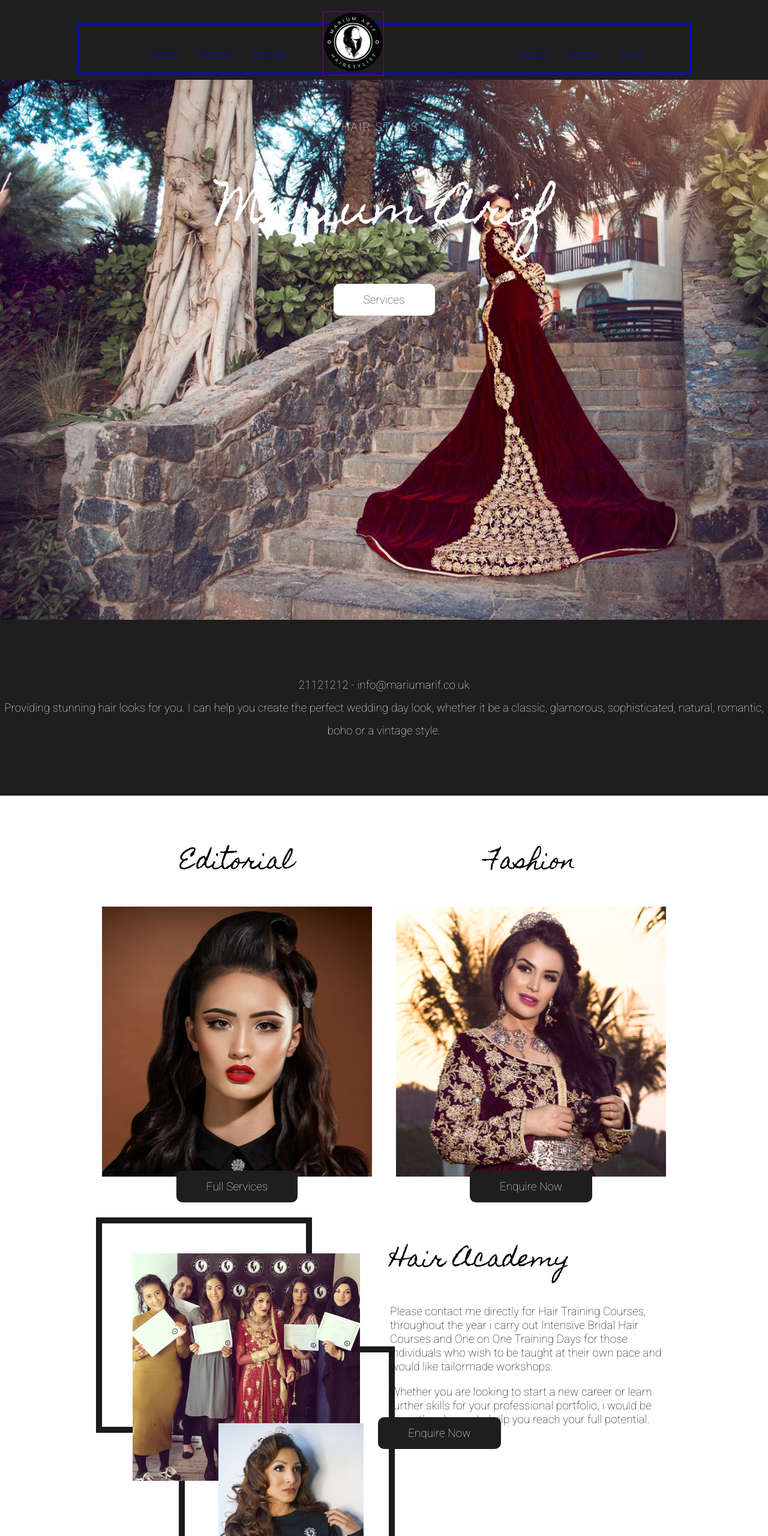
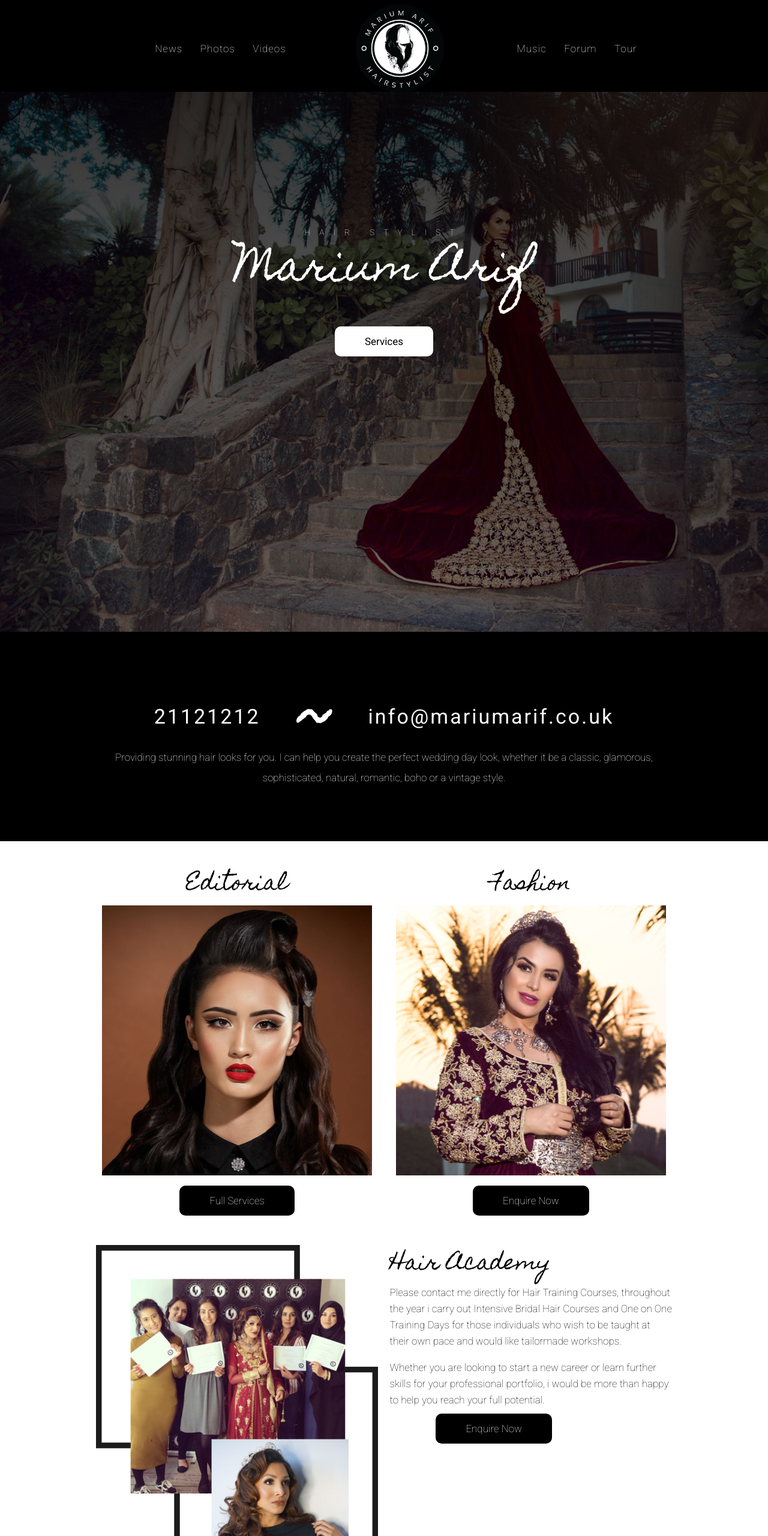
Before and after one commit to LoveBexa/marium-arif-website, a plain HTML site: page index.html in a window 1280 px wide. Shown: the top 2560 px of the page at 60% size. Drawn offline with nearby package versions, Linux system fonts and the light colour scheme; files whose address does not match are found by name.

Commit message:
Fixed floats in div and some CSS styling

```diff
--- a/index.html
+++ b/index.html
@@ -3,7 +3,7 @@
         <meta charset="utf-8">
     <head>
         <title>
-Marium Arif &copy; 2008
+Marium Arif &copy; 2018
         </title>
 
   <meta name="description" content="Marium Arif Creative Professional Hairstylist from London">
@@ -18,7 +18,7 @@ Marium Arif &copy; 2008
 		<div class="header-inner">
 		<div class="navbar">
 			<div class="logo">
-			<img src="images/logo.png" height="100" width="100"></div>
+			<img src="images/logo.png"></div>
             <div id="mobile-menu">
                 <i class="fa fa-home"></i>
         <ul class="mobile-menu">
@@ -56,10 +56,10 @@ Marium Arif &copy; 2008
 <header>
 <div id="headerImage">
 .
-    <div class="headerContent">
+    <div class="headerContent"><br><br><br><br><br><br>
       <h6>Hair Stylist</h6>
-        <h1 class="cursive">Marium Arif</h1>
-        <a href="" class="cta">Services</a>
+        <h1 class="cursive">Marium Arif</h1><br><br>
+        <a href="" class="cta">Services</a><br>
     </div>
 </div>
 </header>
@@ -67,19 +67,30 @@ Marium Arif &copy; 2008
 
 
 <section class="blackContent">
-        <div id="details">21121212 - info@mariumarif.co.uk
+
+<div class="container">
+
+        <div id="details"><p>21121212 <img src="images/wiggle.png" style="margin:0 5% 0 5%;"> info@mariumarif.co.uk</p>
             </div>
             <div class="quote">Providing stunning hair looks for you.  I can help you create the perfect wedding day look, whether it be a classic, glamorous, sophisticated, natural, romantic, boho or a vintage style. </div>
-</section>
+        </div>
+        </section>
 
 <div class="container">
 
 <section class="content">
         <div class="leftColumn" align="center"><h2 class="cursive">Editorial</h2>
-            <img src="images/editorial.png">   <a href="" class="ctaDark">Full Services</a>
+            <img src="images/editorial.png">  </div>
+
+                <div class="rightColumn" align="center"><h2 class="cursive">Fashion</h2>
+                    <img src="images/fashion-tile.png">  </div>
+
+
+            <div class="leftColumn" align="center"> <a href="" class="ctaDark">Full Services</a>
             </div>
-            <div class="rightColumn" align="center"><h2 class="cursive">Fashion</h2>
-                <img src="images/fashion-tile.png"> <a href="" class="ctaDark">Enquire Now</a>
+
+
+            <div class="rightColumn" align="center"> <a href="" class="ctaDark">Enquire Now</a>
                 </div>
 
 
@@ -106,22 +117,43 @@ Marium Arif &copy; 2008
 
 
 <section class="blackContent">
-       <strong>Accredited by the Industrys Finest:</strong> <br>
+
+    <div class="container">
+
+       <strong class="cursive" style="font-size:2rem;">Accredited by the industrys finest:</strong> <br>
         Mustafa Avci 2018<br>
         Shamalah Hairstylist 2017<br>
-        Saira Rahman Hairstylist 2015<br>       </section>
+        Saira Rahman Hairstylist 2015<br>
+
+    </div>
+
+    </section>
 
 <div class="container">
-       <section class="content"><h1 class="cursive">Real Brides</h1>
+       <section class="content" style="text-align: center;"><h1 class="cursive">Real Brides</h1>
 
             <div>instagram</div>
+
+
+        <div class="leftColumn" align="center"><h2 class="cursive">Editorial</h2>
+            <img src="images/editorial.png">  </div>
+
+                <div class="rightColumn" align="center"><h2 class="cursive">Fashion</h2>
+                    <img src="images/fashion-tile.png">  </div>
+
+
+
             </section>
 
-<div class="container">
-
-    <section class="content">
+    <section id="newsletter">
 
        <h1 class="cursive">Newsletter</h1>
+       <form action="/action_page.php">
+        <input type="text" name="firstname" value="Email Address">
+
+        <input type="submit" value="Subscribe">
+      </form>
+
             </section>
 
     </div>    </div>
--- a/scss/style.scss
+++ b/scss/style.scss
@@ -18,7 +18,7 @@ $mq-tablet: "only screen and (min-width : 768px) and (max-width : 1023px)";
 $mq-mobile: "only screen and (min-width : 320px) and (max-width : 480px)";
 
 $light-color : #fff;
-$background-color : #1e1e1e;
+$background-color : #000;
 $highlight-color : #020202;
 $hover-color : #ED3D3D;
 $font-normal:'Roboto', Helvetica Neue, sans-serif;
@@ -27,15 +27,21 @@ $font-normal:'Roboto', Helvetica Neue, sans-serif;
 html, body{
     font-family: $font-normal;
     margin: 0;
-    font-size: 19px;
-    font-weight: 100;
+    font-size: 17px;
+    line-height: 27px;
+    font-weight: 300;
 
 }
 
 nav {
-    border: blue;
     margin:0;
     color: $light-color;
+
+    a, a:link, a:active{
+      color: $light-color;
+      text-decoration: none;
+
+    }
 }
 
 h1 {
@@ -44,18 +50,20 @@ h1 {
 
 h2 {
   font-size: 2rem;
+
 }
 
 .cursive {
   font-family:'Homemade Apple', cursive; // script font
     font-weight: 100;
+line-height: 10px;
 }
 
 h6 {
 text-transform: uppercase;
-letter-spacing: 2px;
-font-size: 1rem;
-font-weight: 100;
+letter-spacing: 15px;
+font-size: 0.8rem;
+font-weight: 300;
 }
 
 .tile{
@@ -90,16 +98,15 @@ font-weight: 100;
    }
   }
 .navbar {
-    border: 3px solid blue;
     color: $light-color;
 
   .logo {
     margin: 1em 0;
     position: absolute;
-    right: 50%;
+    right: 40%;
     text-align: center;
-    top: -38px;
-    border: 1px solid purple;
+    top: -80px;
+    width: 150px;
     @media #{$mq-tablet-narrower}{
       margin: 0 auto;
       position: relative;
@@ -115,10 +122,9 @@ font-weight: 100;
     }
   img {
     @media #{$mq-tablet-narrower}{
-      width: 135px;
+      width: 100px;
     }
       @media #{$mq-tablet}{
-      width: 225px;
     }
    }
   }
@@ -142,6 +148,12 @@ font-weight: 100;
     padding: 0 .35em;
           @media #{$mq-desktop-wider}{
           padding: 0 .75em;
+
+    color: $light-color;
+    text-transform: capitalize;
+    letter-spacing: 1px;
+    font-size: 1rem;
+    font-weight: 300;
     }
   }
   }
@@ -149,7 +161,7 @@ font-weight: 100;
 }
 
 #headerImage {
-background-image: url("file:///Users/vungle/Documents/Marium/images/header.jpg");
+background-image: linear-gradient( rgba(0, 0, 0, 0.8), rgba(0, 0, 0, 0.5) ),url("../images/header.jpg");
 background-size: cover;
 background-repeat: no-repeat;
 width: 100%;
@@ -166,7 +178,8 @@ height: 900px;
 .headerContent {
     text-align:center;
     color: $light-color;
-
+    vertical-align: middle;
+    height: 100%;
 }
 
 #mobile-menu {
@@ -182,7 +195,7 @@ height: 900px;
     ul.mobile-menu {
         position: absolute;
         left:-40px;
-        top: 32px;
+        top: 80px;
         width: 100%;
         z-index: 100000;
         display:none;
@@ -206,13 +219,21 @@ height: 900px;
   color: $background-color;
   text-decoration: none;
   background: $light-color;
-  border: 3px;
   padding:15px 50px 15px 50px;
   border-radius: 10px;
   width: 200px;
+  font-weight: 500;
+  font-size: 1rem;
+  margin: 10%;
 
 }
 
+#details {
+  font-weight: 500;
+  font-size: 2rem;
+  letter-spacing: 3px;
+
+}
 
 .ctaDark {
   color: $light-color;
@@ -221,6 +242,27 @@ height: 900px;
   padding:15px 50px 15px 50px;
   border-radius: 10px;
   width: 200px;
+  margin: 10%;
+  line-height: 4rem;
+}
+
+input {
+  color: $background-color;
+  text-decoration: none;
+  background: $light-color;
+  padding:15px 50px 15px 50px;
+  border-radius: 10px;
+  width: 400px;
+  font-size: 2em;
+}
+
+input[type=submit] {
+  color: $light-color;
+  text-decoration: none;
+  background: $background-color;
+  padding:15px 50px 15px 50px;
+  border-radius: 10px;
+  width: 250px;
 }
 
 
@@ -231,19 +273,29 @@ color: $light-color;
 padding: 7% 0 7% 0;
 text-align: center;
 line-height: 2rem;
+font-size: 1rem;
 }
 
 .leftColumn{
+  width:49%;
   float:left;
-  width:470px;
+  display:inline-block;
+
 }
 
+img { max-width: 100%;}
+
 .rightColumn{
-  float:left;
-  margin-left: 20px;
-  width:470px;
-  display: table;
-  overflow: auto;
+  float: left;
+  margin-left: 2%;
+  width: 49%;
+  display:inline-block;
+
+}
+
+#newsletter {
+  text-align:center;
+  margin:10% 0 10% 0;
 }
 
 footer {
```
Also changed, not shown: css/style.css, images/wiggle.png (added), 1 other file.
